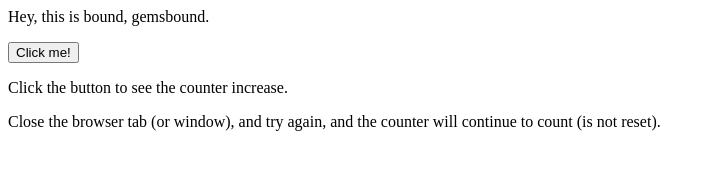
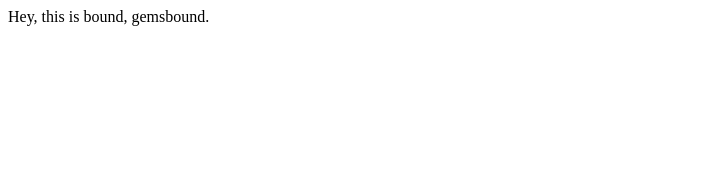
Before and after one commit to architsakhadeo/architsakhadeo.github.io, a plain HTML site: page index.html in a window 1280 px wide. Shown: the whole page, without its empty margins (0-715 px from the left). Drawn offline with Linux system fonts and the light colour scheme.

Commit message:
Update index.html

```diff
--- a/index.html
+++ b/index.html
@@ -1,37 +1,4 @@
 <!DOCTYPE HTML>
 <html>
 Hey, this is bound, gemsbound.
-
-
-
-
-  <head>
-<script>
-function clickCounter() {
-    if(typeof(Storage) !== "undefined") {
-        if (localStorage.clickcount) {
-            localStorage.clickcount = Number(localStorage.clickcount)+1;
-        } else {
-            localStorage.clickcount = 1;
-        }
-        localStorage.clickcount %= 17
-        document.getElementById("result").innerHTML = "You have clicked the button " + localStorage.clickcount + " time(s).";
-    } else {
-        document.getElementById("result").innerHTML = "Sorry, your browser does not support web storage...";
-    }
-}
-</script>
-</head>
-<body>
-<p><button onclick="clickCounter()" type="button">Click me!</button></p>
-<div id="result"></div>
-<p>Click the button to see the counter increase.</p>
-<p>Close the browser tab (or window), and try again, and the counter will continue to count (is not reset).</p>
-</body>
-
-
-
-
-
-
 </html>
```
